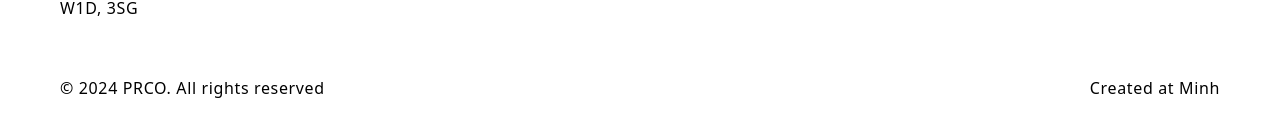
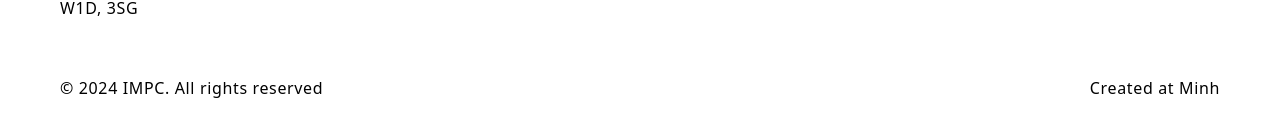
Before and after one commit to minhtruong-ooo/prco-demo, a React (Vite) app: page / in a window 1280 px wide. Shown: the part 3775-3912 px from the top of the page. Built offline with nearby package versions, Linux system fonts and the light colour scheme; a web font is replaced by a local one.

Commit message:
update animation

```diff
--- a/src/App.jsx
+++ b/src/App.jsx
@@ -576,7 +576,7 @@ function App() {
                 </div>
               </div>
               <div className="footer-bottom flex-list flex-box flex-justify-between">
-                <span>© 2024 PRCO. All rights reserved</span>
+                <span>© 2024 IMPC. All rights reserved</span>
                 <span>Created at Minh</span>
               </div>
             </div>
--- a/src/index.css
+++ b/src/index.css
@@ -626,7 +626,7 @@ footer .footer-top .flex-col {
   bottom: 0;
   z-index: 2000;
   opacity: 0;
-  background: #000000 url(./assets/img/logoIMPC.png) no-repeat center center;
+  background: #c8c8c8 url(./assets/img/logoIMPC.png) no-repeat center center;
   background-size: 260px auto;
   -moz-transition: opacity 0.6s ease;
   -o-transition: opacity 0.6s ease;
```
Also changed, not shown: src/assets/img/logoIMPC.png.
